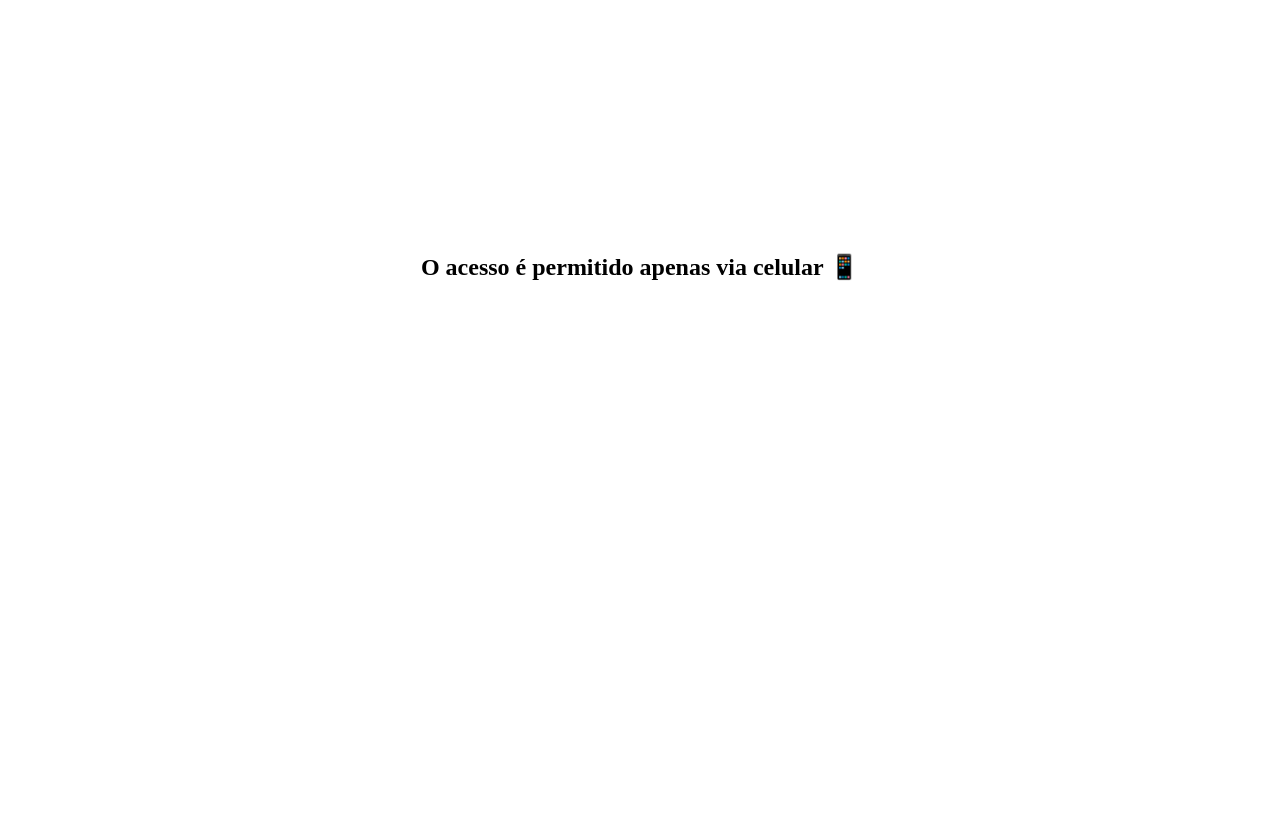
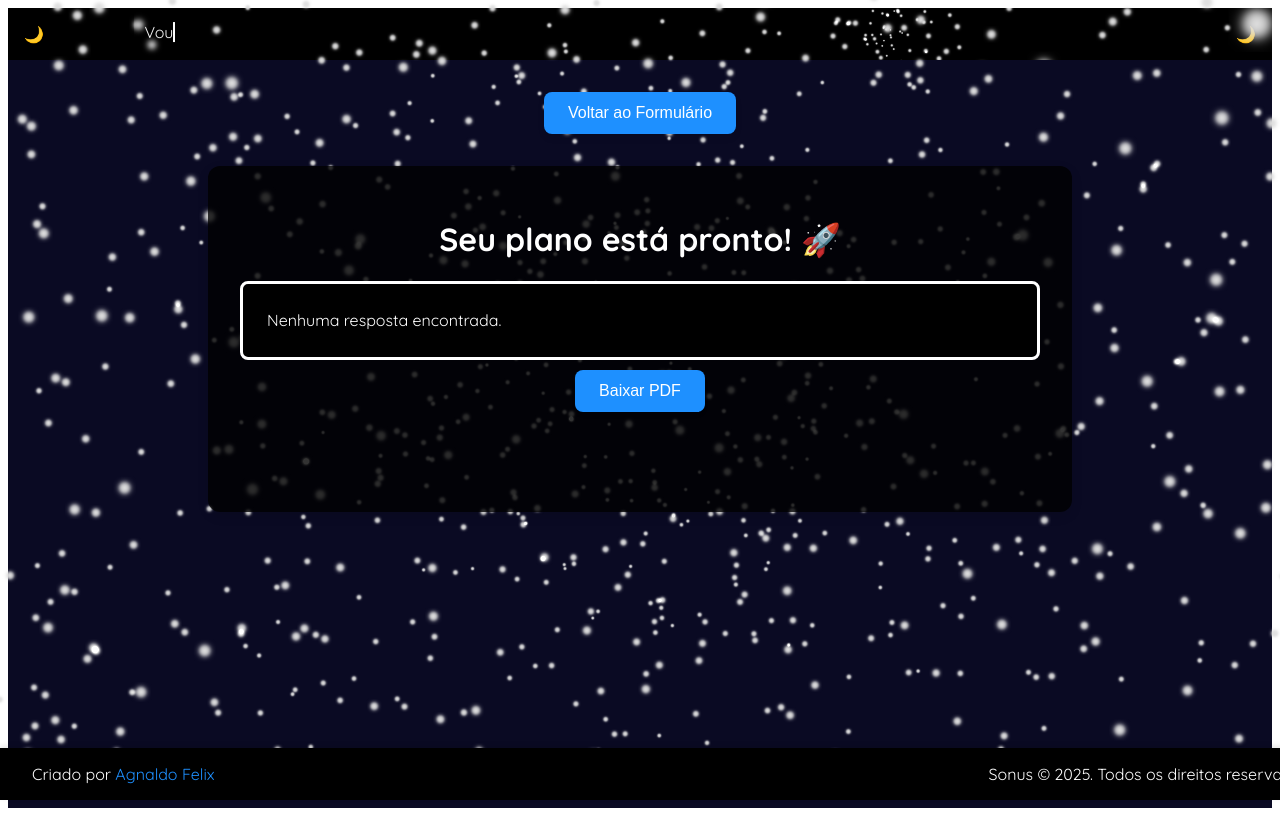
Before and after one commit to MahFelix/sonus-interface, a React (Vite) app: page /response in a window 1280 px wide. Built offline with nearby package versions, Linux system fonts and the light colour scheme.

Commit message:
✔️  test: Teste de aprovação

```diff
--- a/src/App.jsx
+++ b/src/App.jsx
@@ -5,15 +5,15 @@ import ResponsePage from "./Components/ResponsePage";
 
 
 const App = () => {
-  const isMobile = /Mobi|Android|iPhone/i.test(navigator.userAgent); //>> Bloqueia o acesso em computadores!
+  // const isMobile = /Mobi|Android|iPhone/i.test(navigator.userAgent); //>> Bloqueia o acesso em computadores!
 
-  if (!isMobile) {
-    return (
-      <div style={{ textAlign: "center", marginTop: "20%" }}>
-        <h2>O acesso é permitido apenas via <strong>celular</strong> 📱</h2>
-      </div>
-    );
-  }
+  // if (!isMobile) {
+  //   return (
+  //     <div style={{ textAlign: "center", marginTop: "20%" }}>
+  //       <h2>O acesso é permitido apenas via <strong>celular</strong> 📱</h2>
+  //     </div>
+  //   );
+  // }
 
   return (
     <Router>
--- a/src/Components/ResponsePage.jsx
+++ b/src/Components/ResponsePage.jsx
@@ -6,10 +6,16 @@ import Footer from "../Components/Footer";
 import axios from "axios";
 import DOMPurify from "dompurify"; // Importe DOMPurify para sanitizar o conteúdo
 import { jsPDF } from "jspdf"; // Importe a biblioteca jspdf
+import { Canvas } from "@react-three/fiber";
+import { Stars } from "@react-three/drei";
+import Header from "./Header";
 
 // Estilos globais para a fonte Poppins
 const GlobalStyle = styled.div`
   font-family: "Quicksand", sans-serif;
+  position: relative;
+  min-height: 100vh;
+  background-color: #0a0a23; /* Fundo escuro para o tema espacial */
 `;
 
 const ResponseContainer = styled.div`
@@ -17,11 +23,13 @@ const ResponseContainer = styled.div`
   max-width: 800px;
   margin: 0 auto;
   text-align: center;
-  background-color: ${({ theme }) => theme.colors.background};
+  background-color: rgba(0, 0, 0, 0.8); /* Fundo semi-transparente */
   border-radius: 12px;
   box-shadow: 0 4px 12px rgba(0, 0, 0, 0.1);
   color: white;
   padding-bottom: 100px;
+  position: relative;
+  z-index: 1; /* Garante que o conteúdo fique acima do fundo estrelado */
 `;
 
 const ResponseText = styled.div`
@@ -66,6 +74,9 @@ const ButtonContainer = styled.div`
   gap: 20px; // Espaçamento entre os botões
   margin-top: 2rem;
   margin-bottom: 2rem;
+  position: relative;
+  z-index: 1; /* Garante que os botões fiquem acima do fundo estrelado */
+
 `;
 
 const Button = styled.button`
@@ -109,6 +120,17 @@ const LoadingSpinner = styled.div`
       transform: rotate(360deg);
     }
   }
+`;
+
+// Estilos para o fundo estrelado
+const StarBackground = styled.div`
+  position: fixed;
+  top: 0;
+  left: 0;
+  width: 100%;
+  height: 100%;
+  z-index: 0; /* Garante que o fundo fique atrás de todo o conteúdo */
+  pointer-events: none; /* Impede que o fundo interfira com cliques */
 `;
 
 const Message = styled.div`
@@ -158,47 +180,47 @@ const ResponsePage = () => {
     }
   }, [location.state]);
 
-  // Função para salvar o plano de sono
-  const handleSavePlan = async () => {
-    try {
-      // Verifica se os dados do formulário estão disponíveis
-      if (!location.state || !location.state.formData) {
-        throw new Error("Dados do formulário não encontrados.");
-      }
+  // // Função para salvar o plano de sono
+  // const handleSavePlan = async () => {
+  //   try {
+  //     // Verifica se os dados do formulário estão disponíveis
+  //     if (!location.state || !location.state.formData) {
+  //       throw new Error("Dados do formulário não encontrados.");
+  //     }
 
-      const responseData = location.state.response;
-      const generatedText =
-        typeof responseData === "string"
-          ? responseData
-          : responseData.candidates[0].content.parts[0].text;
+  //     const responseData = location.state.response;
+  //     const generatedText =
+  //       typeof responseData === "string"
+  //         ? responseData
+  //         : responseData.candidates[0].content.parts[0].text;
 
-      // Recupera os dados do formulário do estado da localização
-      const formData = location.state.formData;
+  //     // Recupera os dados do formulário do estado da localização
+  //     const formData = location.state.formData;
 
-      // Cria o objeto SleepPlan com todos os campos necessários
-      const sleepPlan = {
-        bedtime: formData.bedtime,
-        wakeupTime: formData.wakeupTime,
-        difficulties: formData.difficulties.join(", "), // Converte array para string
-        sleepQuality: formData.sleepQuality,
-        stressLevel: formData.stressLevel,
-        usesMedication: formData.usesMedication,
-        medicationDetails: formData.medicationDetails,
-        sleepNotes: formData.sleepNotes,
-        plan: generatedText, // Plano gerado pela API
-        createdAt: new Date().toISOString(), // Data de criação
-      };
+  //     // Cria o objeto SleepPlan com todos os campos necessários
+  //     const sleepPlan = {
+  //       bedtime: formData.bedtime,
+  //       wakeupTime: formData.wakeupTime,
+  //       difficulties: formData.difficulties.join(", "), // Converte array para string
+  //       sleepQuality: formData.sleepQuality,
+  //       stressLevel: formData.stressLevel,
+  //       usesMedication: formData.usesMedication,
+  //       medicationDetails: formData.medicationDetails,
+  //       sleepNotes: formData.sleepNotes,
+  //       plan: generatedText, // Plano gerado pela API
+  //       createdAt: new Date().toISOString(), // Data de criação
+  //     };
 
-      // Envia o plano de sono para o backend
-      await axios.post("http://localhost:8090/api/sleep/save", sleepPlan);
+  //     // Envia o plano de sono para o backend
+  //     await axios.post("http://localhost:8090/api/sleep/save", sleepPlan);
 
-      setMessage("Plano de sono salvo com sucesso!");
-      navigate("/form"); // Redireciona para o formulário
-    } catch (error) {
-      console.error("Erro ao salvar o plano de sono:", error);
-      setMessage("Erro ao salvar o plano de sono. Verifique o console para mais detalhes.");
-    }
-  };
+  //     setMessage("Plano de sono salvo com sucesso!");
+  //     navigate("/form"); // Redireciona para o formulário
+  //   } catch (error) {
+  //     console.error("Erro ao salvar o plano de sono:", error);
+  //     setMessage("Erro ao salvar o plano de sono. Verifique o console para mais detalhes.");
+  //   }
+  // };
 
   // Função para baixar o texto em PDF
   const handleDownloadPDF = () => {
@@ -237,14 +259,27 @@ const ResponsePage = () => {
 
   return (
     <GlobalStyle>
+      <Header/>
+      <StarBackground>
+        <Canvas>
+          <Stars
+            radius={1} // Estrelas menores
+            depth={50} // Profundidade maior
+            count={5000} // Menos estrelas
+            factor={5} // Menos brilho
+            fade
+            speed={2.5} // Movimento mais lento
+          />
+        </Canvas>
+      </StarBackground>
       <ButtonContainer>
         <Button onClick={() => navigate("/form")}>
           Voltar ao Formulário
         </Button>
-
+        {/* <Button onClick={handleSavePlan}>Salvar Plano de Sono</Button> */}
       </ButtonContainer>
       <ResponseContainer>
-        <h1>Resposta Personalizada</h1>
+        <h1>Seu plano está pronto! 🚀</h1>
         {loading ? (
           <LoadingSpinner />
         ) : (
```
